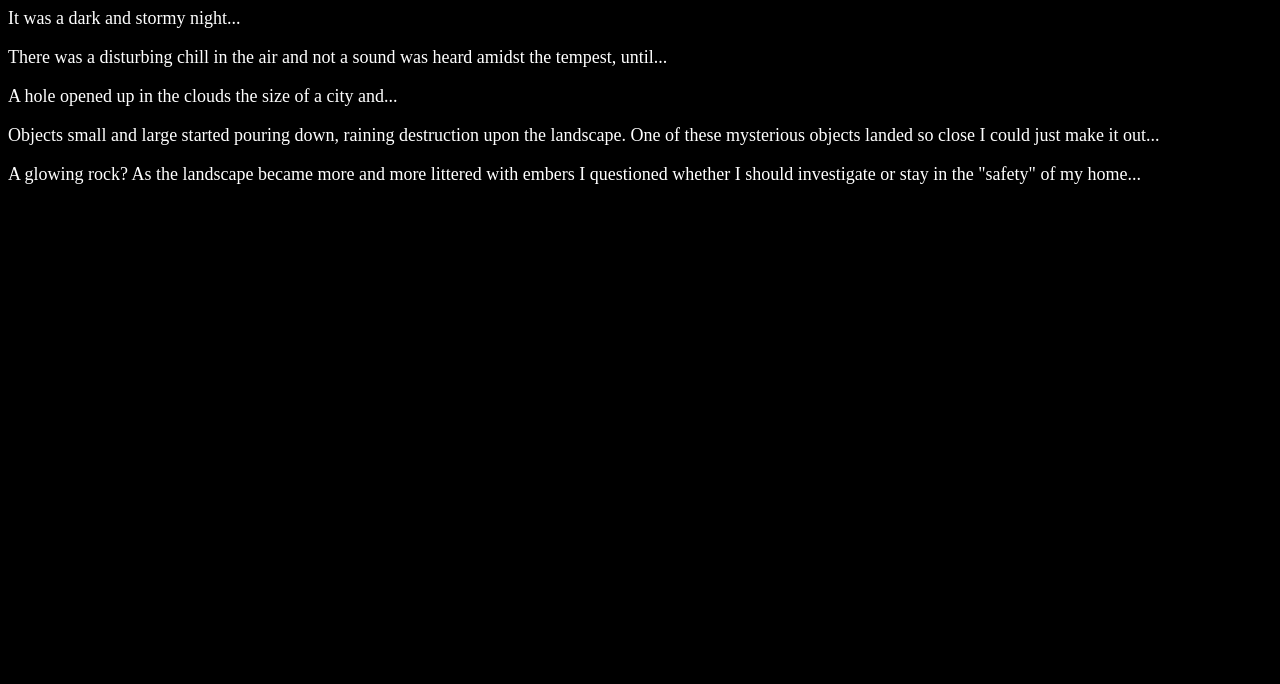
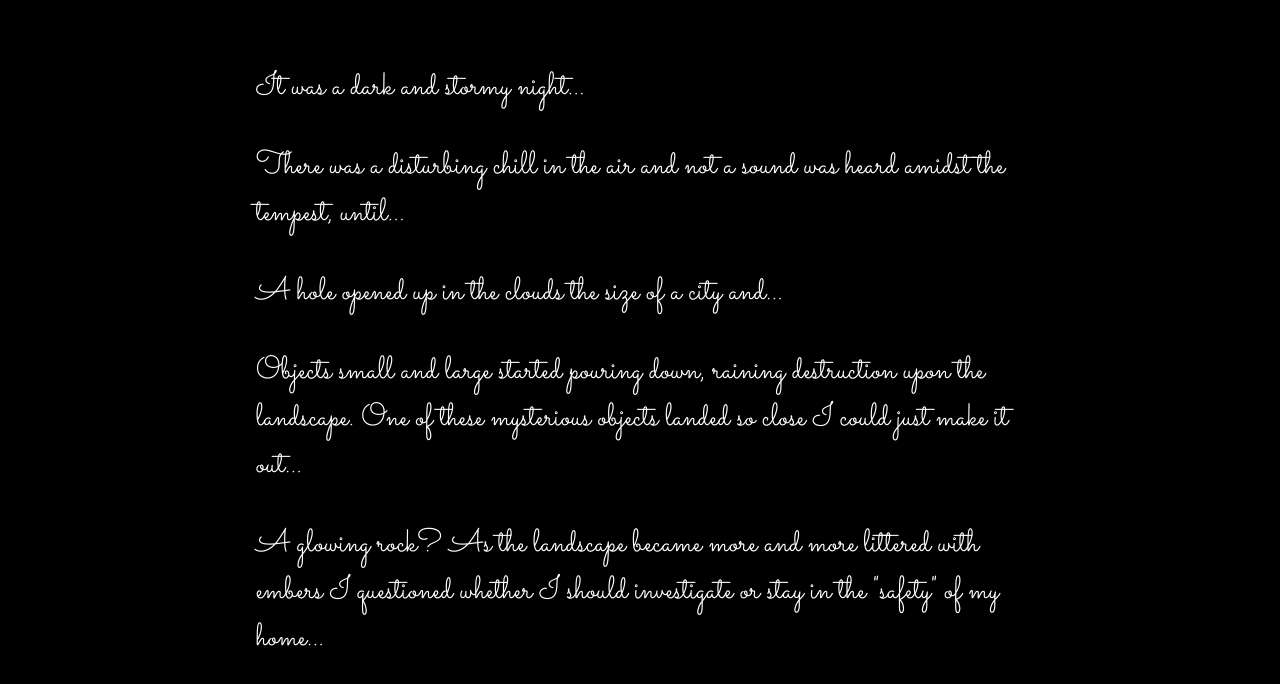
Before and after one commit to DrewS97/Fireside-Story, a plain HTML site: page index.html in a window 1280 px wide. Drawn offline with Linux system fonts and the light colour scheme.

Commit message:
Change margin and font

```diff
--- a/index.html
+++ b/index.html
@@ -1,6 +1,7 @@
 <html>
   <head>
     <link rel="stylesheet" type="text/css" href="style.css">
+    <link href="https://fonts.googleapis.com/css?family=Sacramento" rel="stylesheet">
   </head>
   <body>
     <p>It was a dark and stormy night...</p>
--- a/style.css
+++ b/style.css
@@ -1,5 +1,9 @@
 body {
   color: white;
   background-color: black;
-  font-size: large;
+  font-family: 'Sacramento', cursive;
+  font-size: 32px;
+  margin-top: 5%;
+  margin-left: 20%;
+  margin-right: 20%;
 }
```
